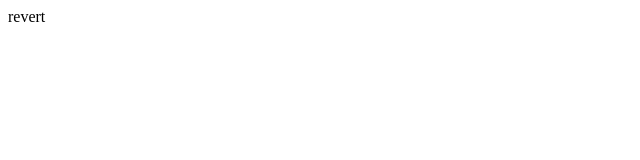
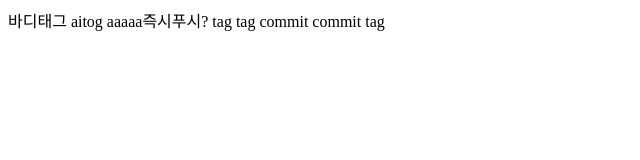
Before and after one commit to jms976/opentut, a plain HTML site: page index.html in a window 1280 px wide. Shown: the whole page, without its empty margins (0-640 px from the left). Drawn offline with Linux system fonts and the light colour scheme.

Commit message:
Revert "3"
This reverts commit a27cf96ee88c8ca777370fd5a8bf63f0535e7d12.

```diff
--- a/index.html
+++ b/index.html
@@ -1,5 +1,12 @@
 <html>
   <body>
-    revert
+
+      바디태그
+      aitog
+      aaaaa즉시푸시?
+      tag tag
+      commit
+      commit
+      tag
   </body>
 </html>
```
